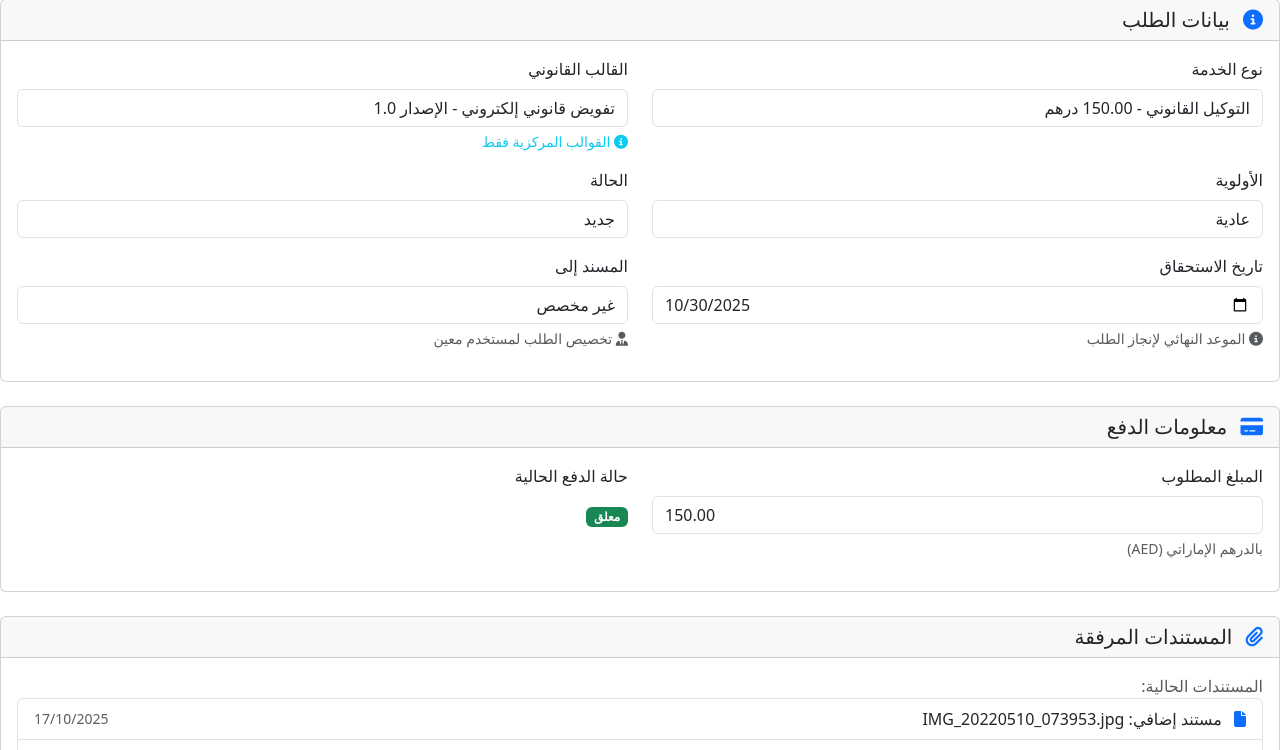
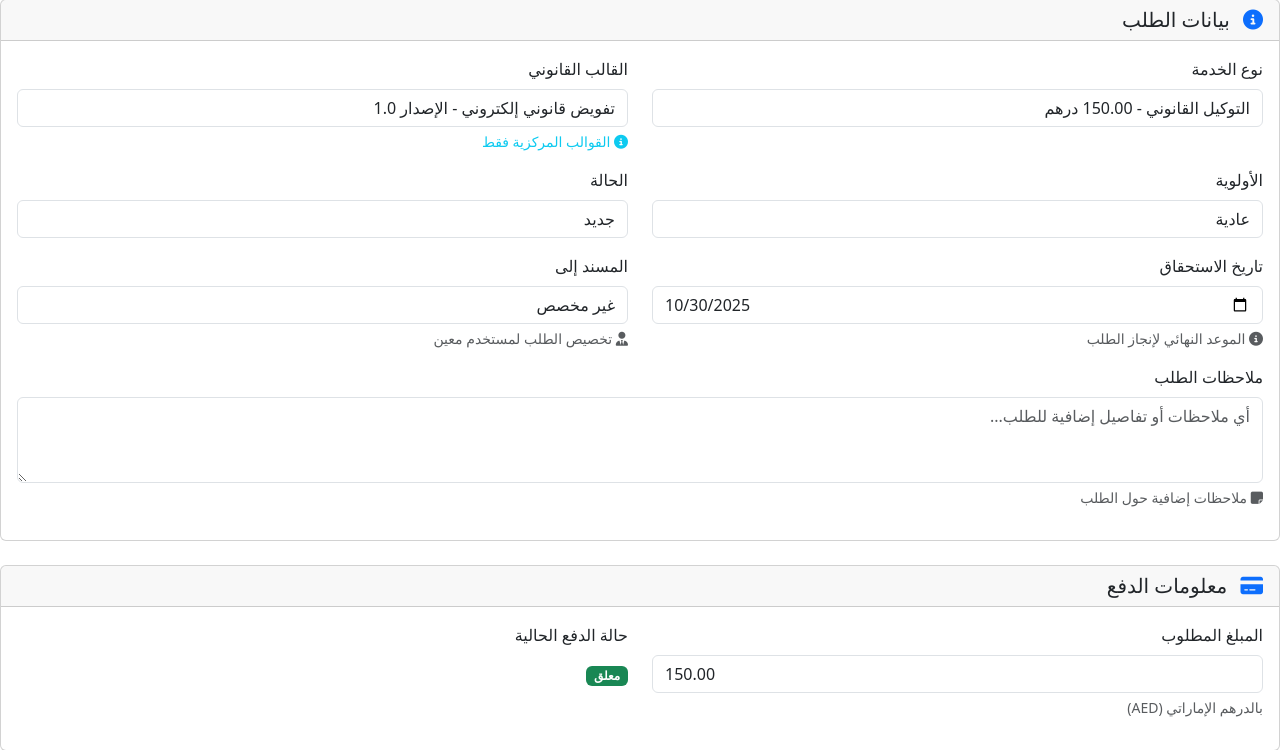
Before and after one commit to EslamEs1/quicklink-system, a Django app: page /requests/10/edit/ in a window 1280 px wide. Shown: the part 896-1646 px from the top of the page. Run offline with Django 5.2, Linux system fonts and the light colour scheme; data comes from the database, SQL or seed files in the repository; both versions use the stored data as it was after the commit; data that the repository does not hold is empty; some libraries are stand-ins or nearby versions.

Commit message:
fix: Add notes field to detail and edit pages
🔧 Notes Field Integration ✅

Issue Fixed:
❌ Notes field missing from detail.html and edit.html pages
✅ Added notes field display and editing capability

Changes Made:

1. ✅ Detail Page (detail.html):
   - Added notes display section
   - Shows notes in info alert box with sticky note icon
   - Conditional display (only shows if notes exist)
   - Professional styling with proper spacing

2. ✅ Edit Page (edit.html):
   - Added notes textarea field
   - Pre-filled with existing notes value
   - 3 rows height with helpful placeholder
   - Form integration with name='notes'
   - Professional styling and form text

Technical Implementation:

✅ Detail Page Notes Display:
   - Conditional rendering: {% if request.notes %}
   - Alert box styling: alert-info with sticky note icon
   - Proper label: "ملاحظات الطلب"
   - Clean layout integration

✅ Edit Page Notes Field:
   - Textarea with 3 rows
   - Pre-populated: {{ request.notes|default:"" }}
   - Placeholder text for guidance
   - Form integration for saving
   - Helpful form text with icon

✅ Consistent Styling:
   - Same styling across create, detail, and edit pages
   - Consistent icon usage (sticky note)
   - Professional alert and form styling
   - Proper spacing and layout

User Experience:

✅ Complete Notes Workflow:
   - Create: Add notes during request creation
   - View: See notes in detail page
   - Edit: Modify notes in edit page
   - Consistent experience across all pages

✅ Visual Design:
   - Clear labeling and icons
   - Conditional display (no empty sections)
   - Professional alert styling
   - Proper form integration

Result:
✅ Notes field now available in all request pages
✅ Complete CRUD functionality for notes
✅ Professional and consistent user interface
✅ Seamless integration with existing system
✅ Production-ready notes management

```diff
--- a/apps/requests/templates/requests/edit.html
+++ b/apps/requests/templates/requests/edit.html
@@ -121,6 +121,15 @@
                                 </select>
                                 <div class="form-text">
                                     <i class="fas fa-user-tie"></i> تخصيص الطلب لمستخدم معين
+                                </div>
+                            </div>
+
+                            <div class="col-md-12 mb-3">
+                                <label class="form-label">ملاحظات الطلب</label>
+                                <textarea class="form-control" name="notes" rows="3"
+                                          placeholder="أي ملاحظات أو تفاصيل إضافية للطلب...">{{ request.notes|default:"" }}</textarea>
+                                <div class="form-text">
+                                    <i class="fas fa-sticky-note"></i> ملاحظات إضافية حول الطلب
                                 </div>
                             </div>
 
```
Also changed, not shown: apps/requests/templates/requests/detail.html (+5 -5 lines), db.sqlite3.
